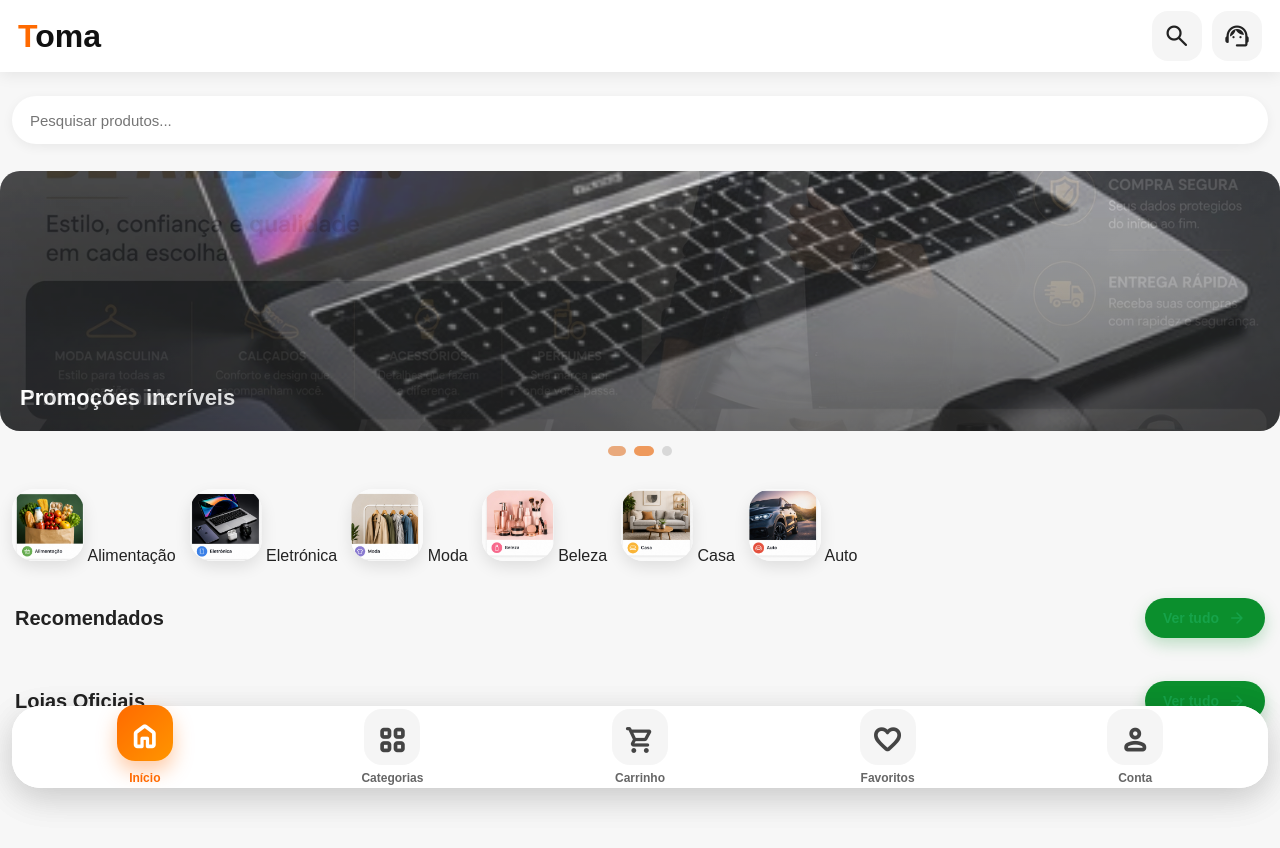
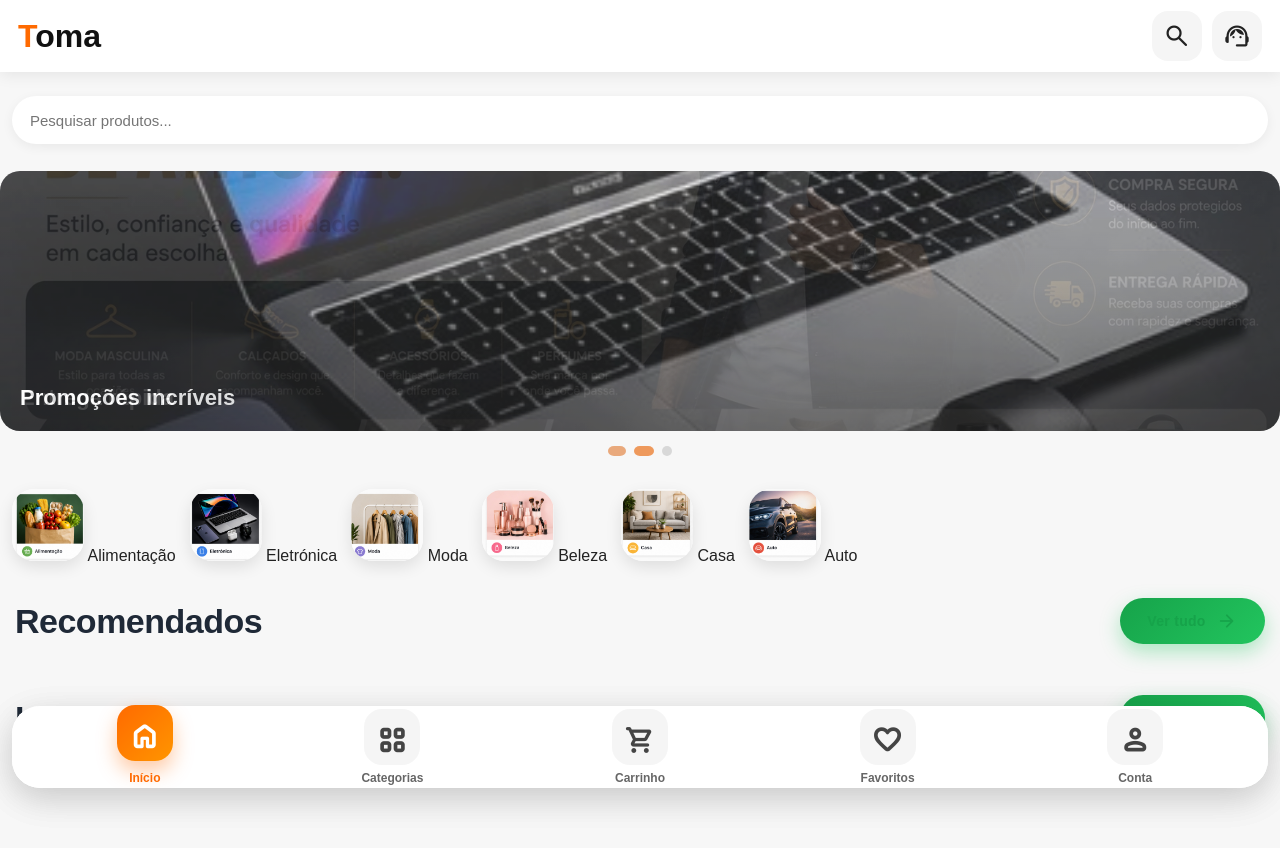
Before and after one commit to ramideilliasse-dev/Commerce, a plain HTML site: page homes.html in a window 1280 px wide. Drawn offline with nearby package versions, Linux system fonts and the light colour scheme; no server answers.

Commit message:
Refactor seeAllBtn styles and add sectionHeader

```diff
--- a/homes.css
+++ b/homes.css
@@ -1339,48 +1339,90 @@ background:#ff6a00;
 
 .seeAllBtn{
 
-    display:inline-flex;
+display:inline-flex;
+align-items:center;
+justify-content:center;
+gap:10px;
 
-    align-items:center;
+padding:12px 20px;
 
-    gap:8px;
+min-width:145px;
+height:46px;
 
-    padding:10px 18px;
+border-radius:30px;
 
-    background:#0B8F2D;
+background:linear-gradient(135deg,#16a34a,#22c55e);
 
-    color:#fff;
+color:#ffffff;
 
-    border-radius:999px;
+font-size:16px;
+font-weight:700;
 
-    text-decoration:none;
+text-decoration:none;
 
-    font-weight:700;
+box-shadow:
+0 8px 20px rgba(34,197,94,.35);
 
-    font-size:15px;
+transition:all .25s ease;
 
-    box-shadow:0 6px 16px rgba(11,143,45,.25);
+overflow:hidden;
 
-    transition:.25s;
+position:relative;
 
 }
 
 .seeAllBtn:hover{
 
-    background:#087625;
+transform:translateY(-3px);
+
+box-shadow:
+0 12px 28px rgba(34,197,94,.45);
+
+}
+
+.seeAllBtn:active{
+
+transform:scale(.96);
+
+}
+
+.seeAllBtn .translate-text{
+
+letter-spacing:.3px;
 
 }
 
 .seeAllBtn .material-symbols-rounded{
 
-    font-size:20px;
+font-size:22px;
 
-    transition:.25s;
+transition:.25s;
 
 }
 
 .seeAllBtn:hover .material-symbols-rounded{
 
-    transform:translateX(4px);
+transform:translateX(4px);
 
 }
+.sectionHeader{
+
+display:flex;
+justify-content:space-between;
+align-items:center;
+
+margin-bottom:18px;
+
+}
+
+.sectionHeader h2{
+
+font-size:34px;
+
+font-weight:800;
+
+color:#1f2937;
+
+letter-spacing:-.5px;
+
+}
```
